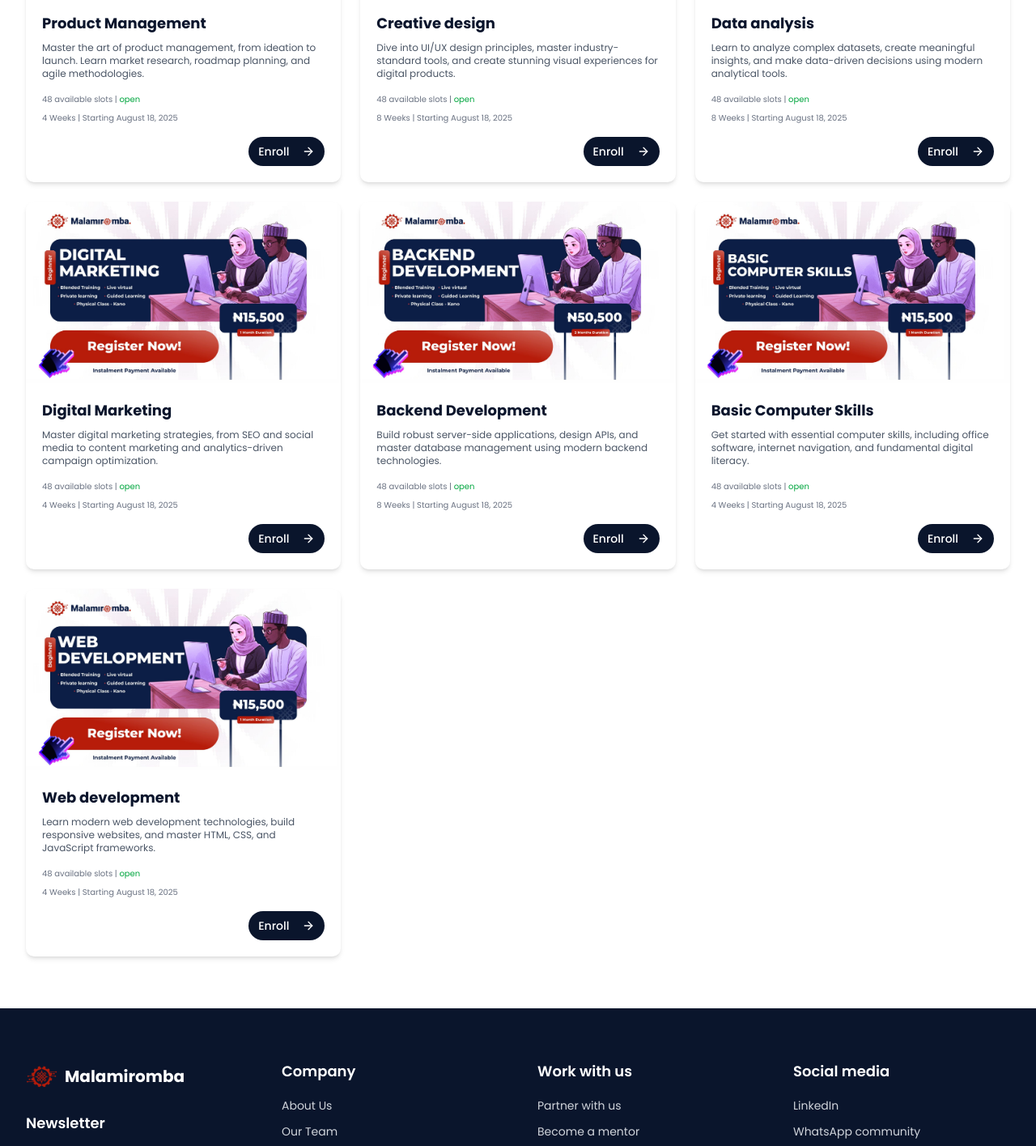
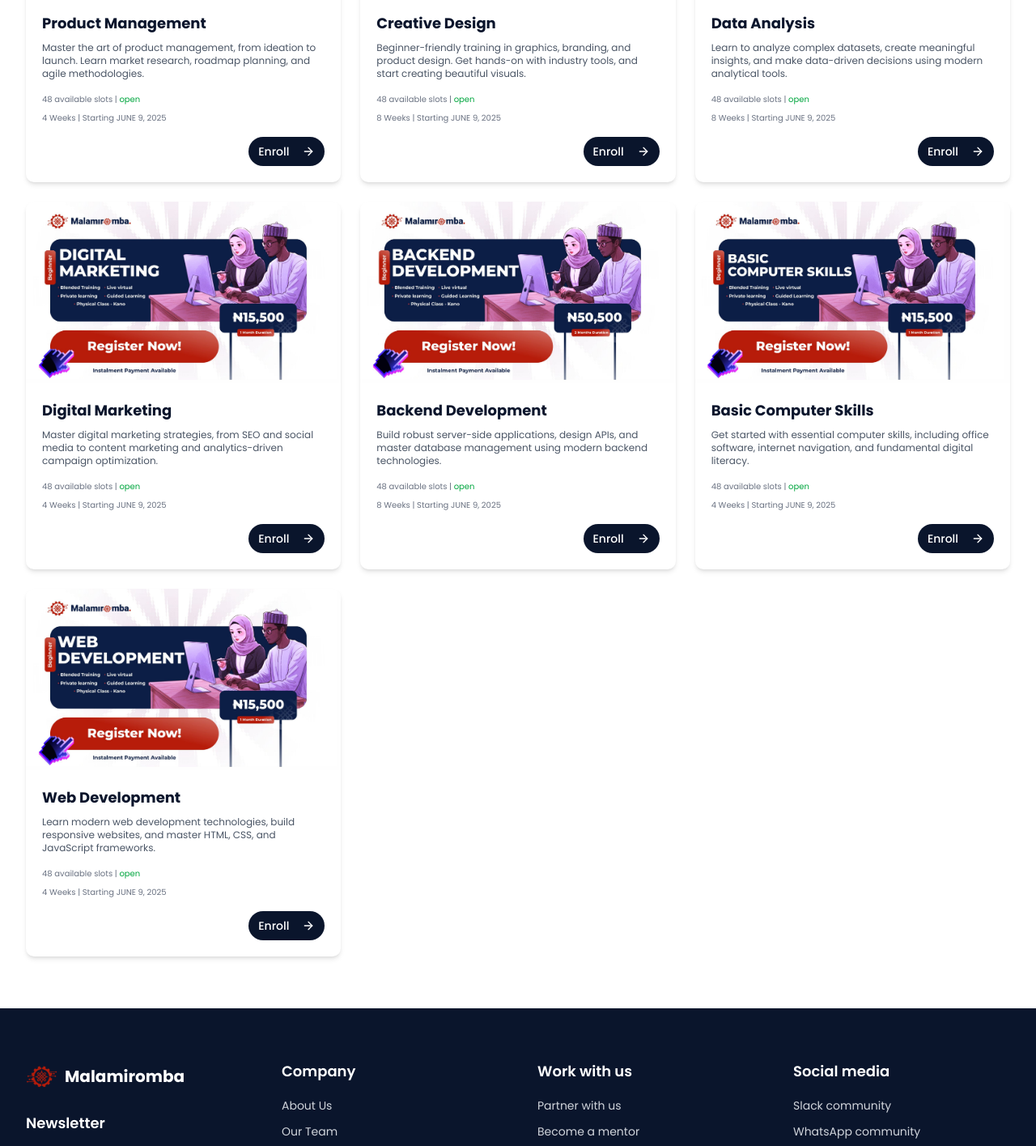
Before and after one commit to ebrahim-sani/malamiromba, a Next.js app: page / in a window 1280 px wide. Shown: the part 4300-5715 px from the top of the page at 81% size. Built offline with nearby package versions, Linux system fonts and the light colour scheme.

Commit message:
update..

```diff
--- a/common/lib/data.ts
+++ b/common/lib/data.ts
@@ -4,7 +4,7 @@ export const notificationData = {
    message: "Join our upcoming Tech Workshop on AI Development",
    date: "June 15, 2024",
    time: "2:00 PM",
-   link: "/events/tech-workshop",
+   link: "https://lu.ma/leoznjsc",
    linkText: "Register now",
    dismissible: true,
 };
@@ -43,8 +43,14 @@ export const footerLinks = {
       { name: "About Us", href: "#about" },
       { name: "Our Team", href: "#team" },
       { name: "Partners", href: "#" },
-      { name: "For Candidates", href: "#" },
-      { name: "For Employers", href: "#" },
+      {
+         name: "For Candidates",
+         href: "https://docs.google.com/forms/d/1hvdKkXfWUfCCDq7C6toln9SZvc_NCD9k44WmsFCuZQk/edit",
+      },
+      {
+         name: "For Employers",
+         href: "https://docs.google.com/forms/d/1t9nUwl18qDQkKw_0X3xUlzA3K1eUpa3zUlf9Hth8Z80/edit",
+      },
    ],
    workWithUs: [
       {
@@ -63,13 +69,20 @@ export const footerLinks = {
       { name: "Contact", href: "#" },
    ],
    socialMedia: [
+      // {
+      //    name: "LinkedIn",
+      //    href: "https://www.linkedin.com/company/malamiromba/",
+      // },
       {
-         name: "LinkedIn",
-         href: "https://www.linkedin.com/company/malamiromba/",
+         name: "Slack community",
+         href: "https://join.slack.com/t/malamirombainstitute/shared_invite/zt-34ez4m6z8-pA6o7Jz~ikx6Kp6uUSRbew",
       },
-      { name: "WhatsApp community", href: "https://wa.link/oloq4b" },
-      { name: "X", href: "https://x.com/Malamiromba" },
-      { name: "Instagram", href: "https://www.instagram.com/malamirombaltd/" },
+      {
+         name: "WhatsApp community",
+         href: "https://whatsapp.com/channel/0029Vao9mQVG8l5FEnVvWH3B",
+      },
+      // { name: "X", href: "https://x.com/Malamiromba" },
+      // { name: "Instagram", href: "https://www.instagram.com/malamirombaltd/" },
    ],
    socialIcons: [
       {
@@ -247,7 +260,7 @@ export const agency_data = {
    aboutUs: {
       title: "About us",
       content:
-         "We're more than a tech mentorship platform. We're a movement of dreamers, builders, and changemakers, committed to using technology to uplift our communities and reshape the future of Northern Nigeria and beyond.\n\nAt Malamiromba Ltd, we blend purpose with innovation. As a community-driven edutech startup, we host the largest tech community for Arewa professionals, with 50,000+ members and 36+ active mentors.\n\nOur mission is simple: make tech skills accessible, relatable, and impactful.",
+         "We're more than a tech mentorship platform. We're a movement of dreamers, builders, and changemakers, committed to using technology to uplift our communities and reshape the future of Northern Nigeria and beyond.\n\nAt Malamiromba Ltd, we blend purpose with innovation. As a community-driven edutech startup, we host the largest tech community for Arewa professionals, with 25K+ members and 36+ active mentors.\n\nOur mission is simple: make tech skills accessible, relatable, and impactful.",
    },
    ourVision: {
       title: "Our Vision",
@@ -347,7 +360,7 @@ export const agency_data = {
             id: "arewa-job-placement",
             title: "Arewa job placement",
             description:
-               "Built at the intersection of tech and opportunity, Arewa JB is a smart career platform designed for Northern Nigeria. We connect talent with purpose—offering access to jobs, mentorship, and tech-driven upskilling for Arewa professionals ready to grow in the digital economy. Whether you're launching your career or leveling up, this is your bridge from ambition to achievement.",
+               "We connect talent with purpose—offering access to jobs, mentorship, and tech-driven upskilling for Arewa professionals ready to grow in the digital economy. Whether you're launching your career or leveling up, this is your bridge from ambition to achievement.",
             image: "/images/off2.png",
             content: {
                heading: "Schedule a FREE Consultation",
--- a/components/landing/bootcamps.tsx
+++ b/components/landing/bootcamps.tsx
@@ -27,27 +27,27 @@ export default function BootcampsSection() {
          image: "/images/product-management.jpg",
          slots: 48,
          duration: "4 Weeks",
-         startDate: "August 18, 2025",
+         startDate: "JUNE 9, 2025",
       },
       {
          id: 2,
-         title: "Creative design",
+         title: "Creative Design",
          description:
-            "Dive into UI/UX design principles, master industry-standard tools, and create stunning visual experiences for digital products.",
+            "Beginner-friendly training in graphics, branding, and product design. Get hands-on with industry tools, and start creating beautiful visuals.",
          image: "/images/creative-design.jpg",
          slots: 48,
          duration: "8 Weeks",
-         startDate: "August 18, 2025",
+         startDate: "JUNE 9, 2025",
       },
       {
          id: 3,
-         title: "Data analysis",
+         title: "Data Analysis",
          description:
             "Learn to analyze complex datasets, create meaningful insights, and make data-driven decisions using modern analytical tools.",
          image: "/images/data-analysis.jpg",
          slots: 48,
          duration: "8 Weeks",
-         startDate: "August 18, 2025",
+         startDate: "JUNE 9, 2025",
       },
       {
          id: 4,
@@ -57,7 +57,7 @@ export default function BootcampsSection() {
          image: "/images/digital-marketing.jpg",
          slots: 48,
          duration: "4 Weeks",
-         startDate: "August 18, 2025",
+         startDate: "JUNE 9, 2025",
       },
       {
          id: 5,
@@ -67,7 +67,7 @@ export default function BootcampsSection() {
          image: "/images/backend.jpg",
          slots: 48,
          duration: "8 Weeks",
-         startDate: "August 18, 2025",
+         startDate: "JUNE 9, 2025",
       },
       {
          id: 6,
@@ -77,17 +77,17 @@ export default function BootcampsSection() {
          image: "/images/basic-comp.jpg",
          slots: 48,
          duration: "4 Weeks",
-         startDate: "August 18, 2025",
+         startDate: "JUNE 9, 2025",
       },
       {
          id: 7,
-         title: "Web development",
+         title: "Web Development",
          description:
             "Learn modern web development technologies, build responsive websites, and master HTML, CSS, and JavaScript frameworks.",
          image: "/images/web-dev.jpg",
          slots: 48,
          duration: "4 Weeks",
-         startDate: "August 18, 2025",
+         startDate: "JUNE 9, 2025",
       },
    ];
 
--- a/components/landing/features.tsx
+++ b/components/landing/features.tsx
@@ -50,7 +50,7 @@ export default function Features() {
          description:
             "Join live (virtual) interactive bootcamps. Get real-time mentorship, solve real problems, and gain exposure.",
          cta: "Explore bootcamps",
-         ctaLink: "#",
+         ctaLink: "#bootcamp",
       },
       {
          id: 2,
@@ -59,7 +59,7 @@ export default function Features() {
          description:
             "Access bite-sized learning modules, expert tutorials, and practical exercises anywhere, anytime.",
          cta: "Explore bootcamps",
-         ctaLink: "#",
+         ctaLink: "#bootcamp",
       },
    ];
 
--- a/components/landing/offerings.tsx
+++ b/components/landing/offerings.tsx
@@ -63,7 +63,7 @@ export default function Offerings({ data }: OfferingsSectionProps) {
             {activeOffering ? (
                <div className="mb-12">
                   <motion.button
-                     className="flex items-center text-accent hover:text-accent/80 mb-8 text-base sm:text-lg"
+                     className="flex items-center cursor-pointer text-accent hover:text-accent/80 mb-8 text-base sm:text-lg"
                      onClick={() => setActiveOffering(null)}
                      whileHover={{ x: -5 }}
                      whileTap={{ scale: 0.97 }}
--- a/components/landing/offerings/corporate-training.tsx
+++ b/components/landing/offerings/corporate-training.tsx
@@ -3,6 +3,7 @@
 import { motion } from "framer-motion";
 import { Button } from "@/components/ui/button";
 import Image from "next/image";
+import Link from "next/link";
 
 type CorporateTrainingProps = {
    data: any;
@@ -91,6 +92,11 @@ export default function CorporateTraining({ data }: CorporateTrainingProps) {
                ))}
 
                <motion.div className="pt-4" variants={itemVariants}>
+                  <Link
+                     href="https://wa.link/4uv9l2"
+                     target="_blank"
+                     rel="noopener noreferrer"
+                  >
                      <motion.div
                         whileHover={{ scale: 1.05 }}
                         whileTap={{ scale: 0.95 }}
@@ -102,6 +108,7 @@ export default function CorporateTraining({ data }: CorporateTrainingProps) {
                            {cta}
                         </Button>
                      </motion.div>
+                  </Link>
                </motion.div>
             </motion.div>
          </div>
--- a/components/landing/offerings/tech-consulting.tsx
+++ b/components/landing/offerings/tech-consulting.tsx
@@ -10,6 +10,7 @@ import {
    FileText,
    LineChart,
 } from "lucide-react";
+import Link from "next/link";
 
 type TechConsultingProps = {
    data: any;
@@ -181,16 +182,25 @@ export default function TechConsulting({ data }: TechConsultingProps) {
             </div>
          </motion.div>
 
+         <Link
+            href="https://wa.link/oloq4b"
+            target="_blank"
+            rel="noopener noreferrer"
+         >
             <motion.div
                className="text-center mt-16 cursor-pointer"
                variants={itemVariants}
             >
-            <motion.div whileHover={{ scale: 1.05 }} whileTap={{ scale: 0.95 }}>
+               <motion.div
+                  whileHover={{ scale: 1.05 }}
+                  whileTap={{ scale: 0.95 }}
+               >
                   <Button className="bg-primary cursor-pointer hover:bg-primary/90 text-white px-8 py-6 rounded-full text-lg">
                      {cta}
                   </Button>
                </motion.div>
             </motion.div>
+         </Link>
       </motion.div>
    );
 }
```
Also changed, not shown: components/landing/notification-banner.tsx (+29 -5 lines), components/landing/offerings/job-placement.tsx (+23 -5 lines). Lines whose indentation alone changed are shown as unchanged.
